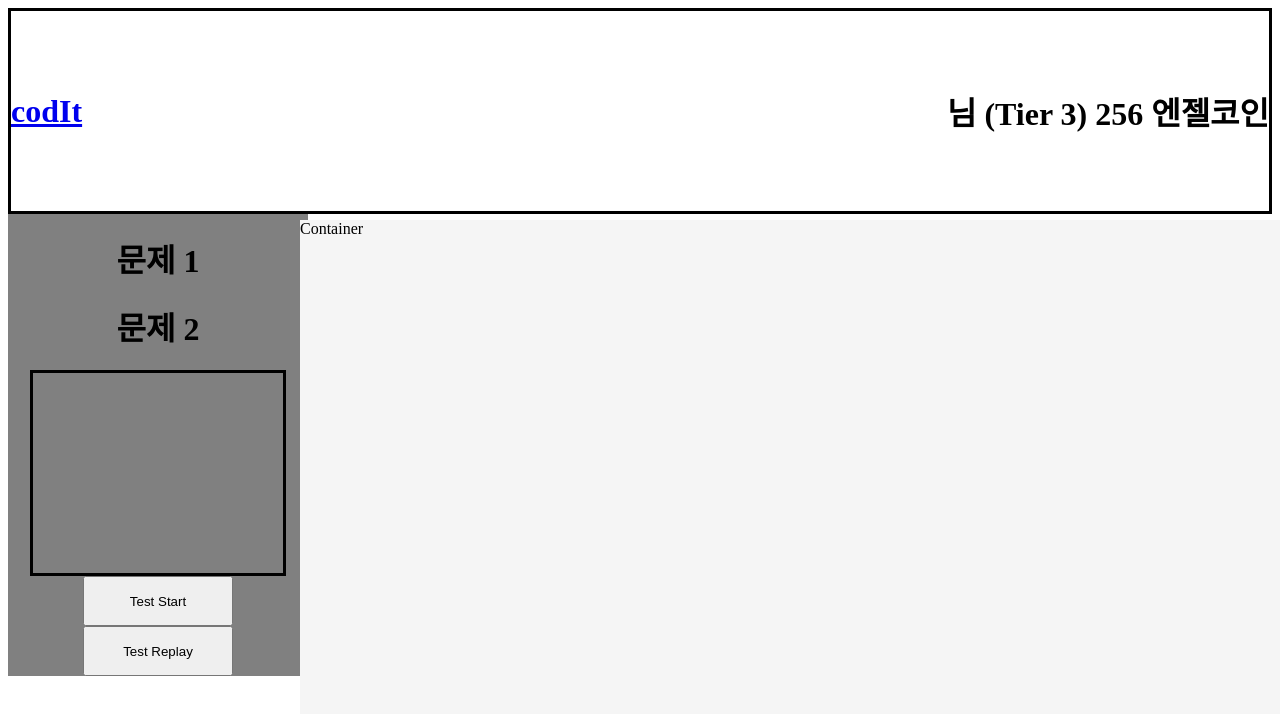
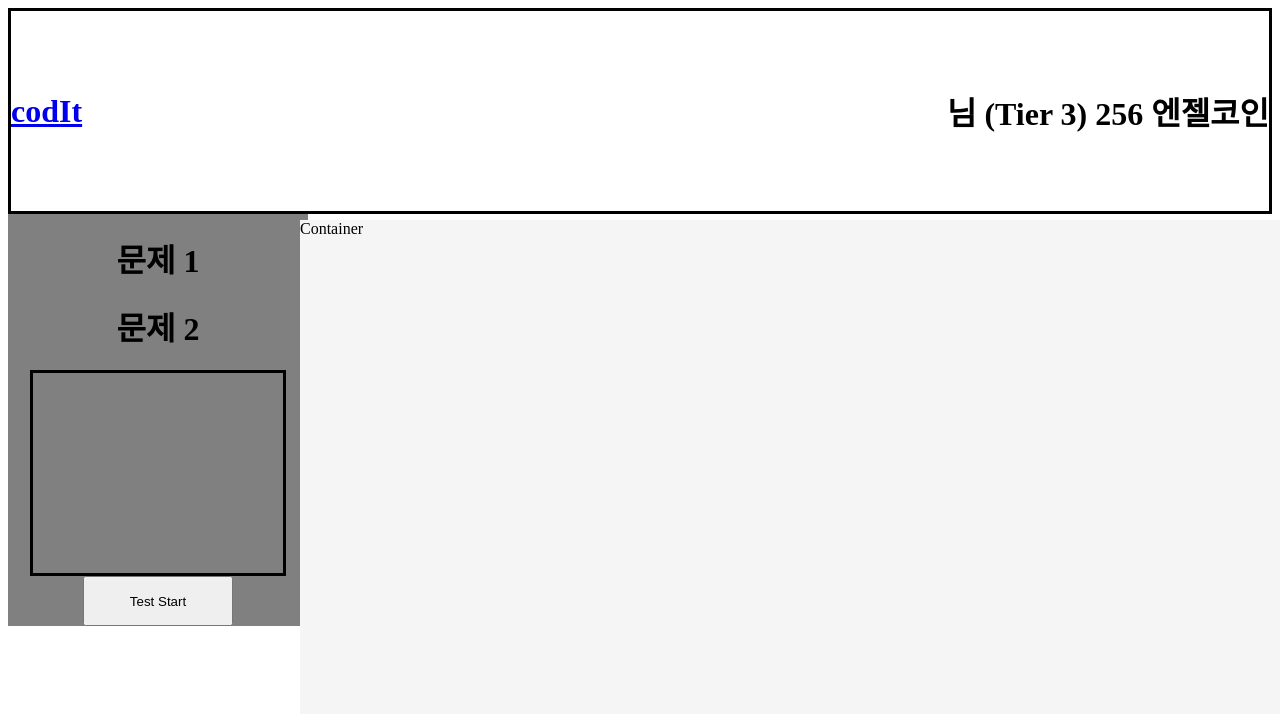
Before and after one commit to angelhack-2020-grey-cereal/cod-in, a React (Create React App) app in the folder frontend/: page /review in a window 1280 px wide. Shown: the top 714 px of the page. Built offline with nearby package versions, Linux system fonts and the light colour scheme; no server answers.

Commit message:
[#12] refactor: delete test line

```diff
--- a/frontend/src/components/InterviewSidebar/index.jsx
+++ b/frontend/src/components/InterviewSidebar/index.jsx
@@ -23,12 +23,6 @@ export default function InterviewSidebar () {
         "dataavailable",
         handleDataAvailable,
       )
-      mediaRecorderRef.current.removeEventListener(
-        "stop",
-        handleSetReplayBlob,
-      )
-      // TODO: remove after test
-      console.log('test')
     };
   }, [])
 
@@ -39,7 +33,7 @@ export default function InterviewSidebar () {
       });
       const url = URL.createObjectURL(blob);
       setBlob(url);
-      recordedChunks = []
+      setRecordedChunks([])
     }
   }, [recordedChunks])
 
@@ -49,17 +43,6 @@ export default function InterviewSidebar () {
         setRecordedChunks((prev) => prev.concat(data));
       }
     }, [setRecordedChunks])
-
-  const handleSetReplayBlob = useCallback(() => {
-    console.log(recordedChunks)
-    if (recordedChunks.length > 0) {
-      const blob = new Blob(recordedChunks, {
-        type: "video/webm"
-      });
-      const url = URL.createObjectURL(blob);
-      setBlob(url);
-    }
-  }, [recordedChunks, setBlob])
 
   const handleStartCaptureClick = useCallback(() => {
     setMode(MODE_INTERVIEW_START);
@@ -74,14 +57,9 @@ export default function InterviewSidebar () {
   }, [webcamRef, setMode, mediaRecorderRef, handleDataAvailable])
 
   const handleStopCaptureClick = useCallback(() => {
-    // TODO: handleSetReplayBlob이 여전히 정상적인 타임라인(recordedChunks가 존재하고나서 실행)에 맞춰 동작하지 않음
-    // mediaRecorderRef.current.addEventListener(
-    //   "stop",
-    //   handleSetReplayBlob,
-    // );
     mediaRecorderRef.current.stop();
     setMode(MODE_INTERVIEW_STOP);
-  }, [mediaRecorderRef, setMode, handleSetReplayBlob])
+  }, [mediaRecorderRef, setMode])
 
   return (
     <div>
@@ -121,14 +99,6 @@ export default function InterviewSidebar () {
             ),
           }[mode]
         }
-        {/* TODO: remove after test */}
-        <button
-          className="button"
-          type="button"
-          onClick={handleSetReplayBlob}
-        >
-          Test Replay
-        </button>
       </div>
     </div>
   );
```
